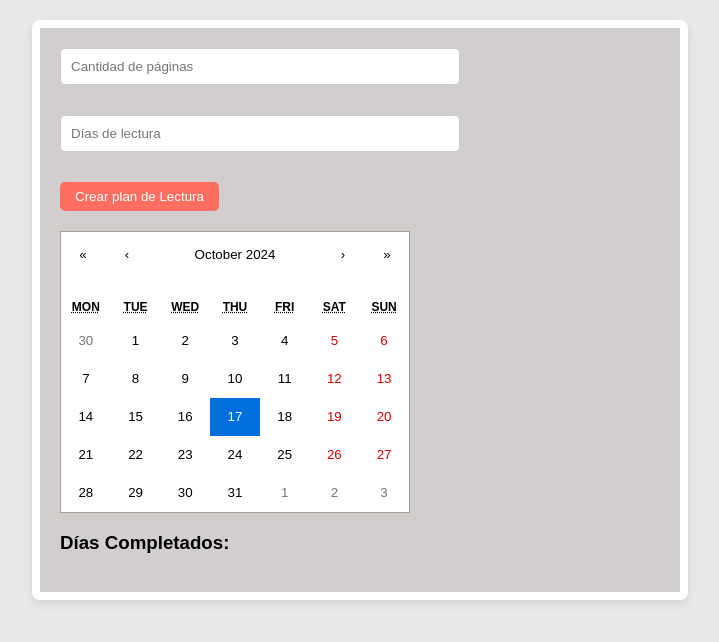
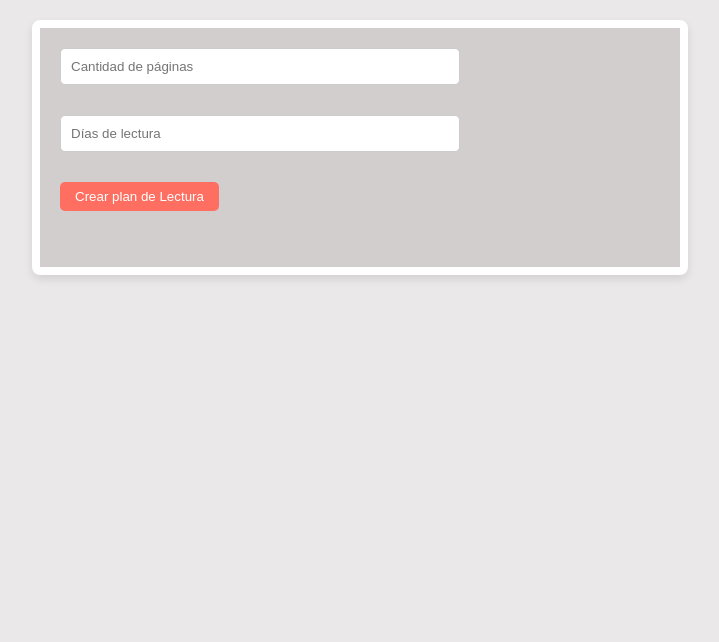
Before and after one commit to joy-amorin/bookshelf, a React app in the folder bookshelf/frontend/: page /reading-plan/1 in a window 1280 px wide. Shown: the top 642 px of the page, without its empty margins (280-999 px from the left). Built offline with nearby package versions, Linux system fonts and the light colour scheme; the HTML template or start-up script is replaced by a standard one.

Commit message:
add checkbox for reading plan

```diff
--- a/bookshelf/frontend/package.json
+++ b/bookshelf/frontend/package.json
@@ -12,6 +12,7 @@
   "author": "",
   "license": "ISC",
   "dependencies": {
+    "axios": "^1.7.7",
     "react": "^18.3.1",
     "react-dom": "^18.3.1",
     "react-router-dom": "^6.27.0"
--- a/bookshelf/frontend/src/BookList.js
+++ b/bookshelf/frontend/src/BookList.js
@@ -1,8 +1,6 @@
 import React, { useEffect, useState } from 'react';
 import { Link } from 'react-router-dom';
 import './style/BookList.css';
-import Calendar from 'react-calendar';
-import 'react-calendar/dist/Calendar.css';
 
 const BookList = () => {
   const [books, setBooks] = useState([]);
--- a/bookshelf/frontend/src/ReadingPlan.js
+++ b/bookshelf/frontend/src/ReadingPlan.js
@@ -1,15 +1,14 @@
 import React, { useState } from 'react';
 import { Link, useParams } from "react-router-dom";
-import axios from 'axios'
-import Calendar from "react-calendar";
+import axios from 'axios';
 
 const ReadingPlan = () => {
     const {bookId} = useParams();
     const [pages, setPages] = useState('');
     const [days, setDays] = useState('');
     const [message, setMessage] = useState('');
-    const [completedDays, setCompletedDays] = useState([]); // Días completados
-    const [selectedDate, setSelectedDate] = useState(new Date()); // Fecha seleccionada en el calendario
+    const [dayList, setDayList] = useState([]); // status for the day list
+    const [completeDay, setCompleteDay] = useState([]); // status for the complete days
 
 
     const handleSubmit = async (e) => {
@@ -22,14 +21,24 @@ const ReadingPlan = () => {
             book: bookId,
         });
         setMessage(`Plan de lectura: ${response.data.pages_per_day} páginas por día`)
+
+        // generate days list
+        const totalDays = parseInt(days)
+        const daysArray = Array.from({ length: totalDays}, (_, i)=> i + 1);
+        setDayList(daysArray) //save the days list
+
     }catch (error) {
         setMessage(`Error: ${error.response.data.detail || error.message}`)
     }
     };
-    const handleDayClick = (date) => {
-        if (!completedDays.includes(date.toDateString())) {
-            setCompletedDays([...completedDays, date.toDateString()])
-        }
+    const toggleDayCompletion = (day) => {
+        setCompleteDay((prevCompleteDays) => {
+            if (prevCompleteDays.includes(day)) {
+                return prevCompleteDays.filter((completeDay) => completeDay !== day );
+            } else {
+                return [...prevCompleteDays, day]
+            }
+        });
     };
 
     return (
@@ -53,20 +62,20 @@ const ReadingPlan = () => {
             </form>
             {message && <p>{message}</p>}
 
-            {/* Calendar */}
-            <Calendar
-                onClickDay={handleDayClick}
-                value={selectedDate}
-            />
-            {/*Show completed days}*/}
-            <div>
-            <h3>Días Completados:</h3>
-                <ul>
-                    {completedDays.map((day, index) => (
-                        <li key={index}>{day}</li>
-                    ))}
-                </ul>
-            </div>
+            <ul>
+                {dayList.map((day) => (
+                    <li key={day}>
+                        <label>
+                            <input
+                                type="checkbox"
+                                checked={completeDay.includes(day)}
+                                onChange={() => toggleDayCompletion(day)}
+                            />
+                            Día {day}
+                        </label>
+                    </li>
+                ))}
+            </ul>
         </div>
     );
 };
```
Also changed, not shown: 1 other file (tests, documents, lock files or other folders).
